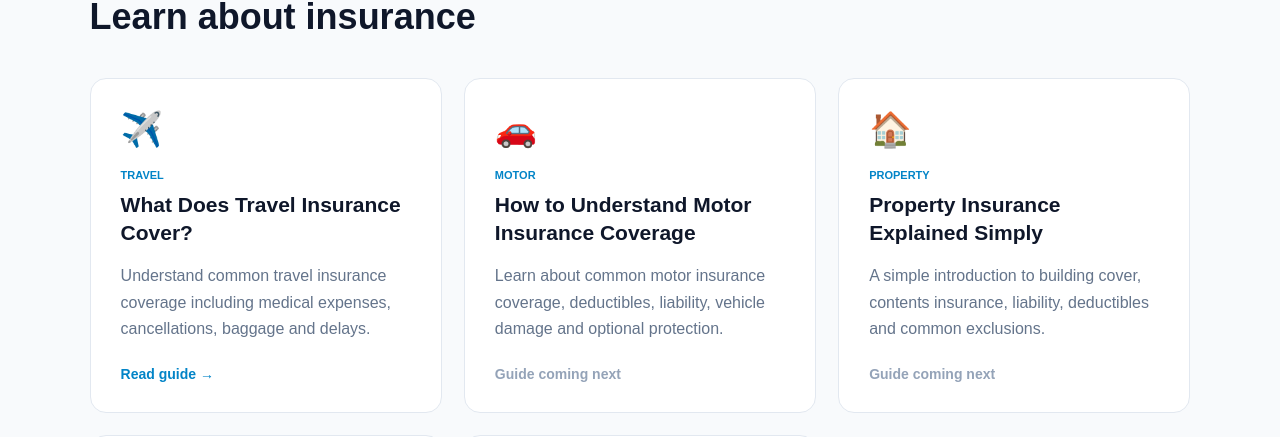
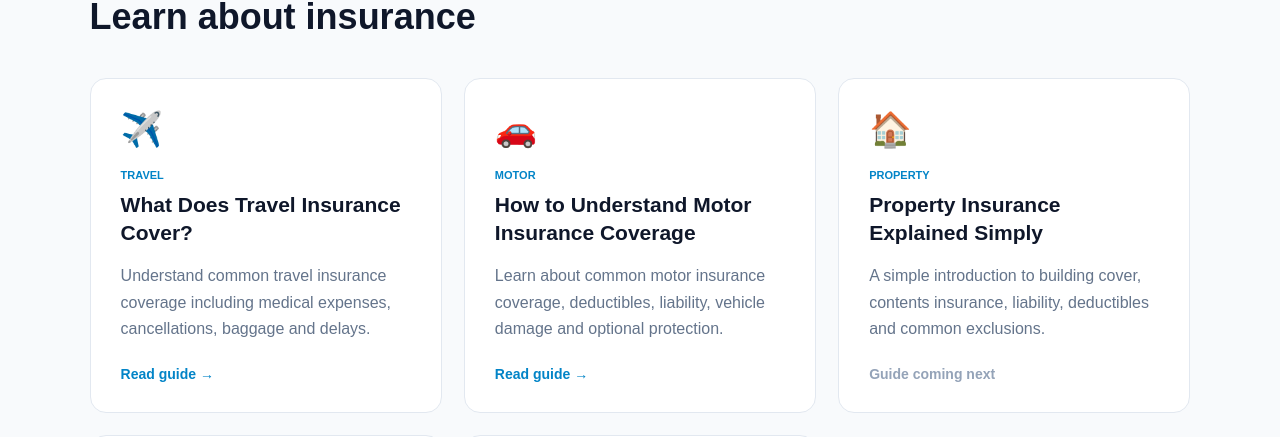
Before and after one commit to themetainsurance/MVP, a Next.js app: page /blog in a window 1280 px wide. Shown: the part 574-1011 px from the top of the page. Built offline with nearby package versions, Linux system fonts and the light colour scheme.

Commit message:
Connect motor guide to blog

```diff
--- a/app/blog/page.tsx
+++ b/app/blog/page.tsx
@@ -29,6 +29,7 @@ const guides: Guide[] = [
     title: "How to Understand Motor Insurance Coverage",
     description:
       "Learn about common motor insurance coverage, deductibles, liability, vehicle damage and optional protection.",
+    href: "/blog/motor-insurance-guide",
   },
   {
     category: "PROPERTY",
```
